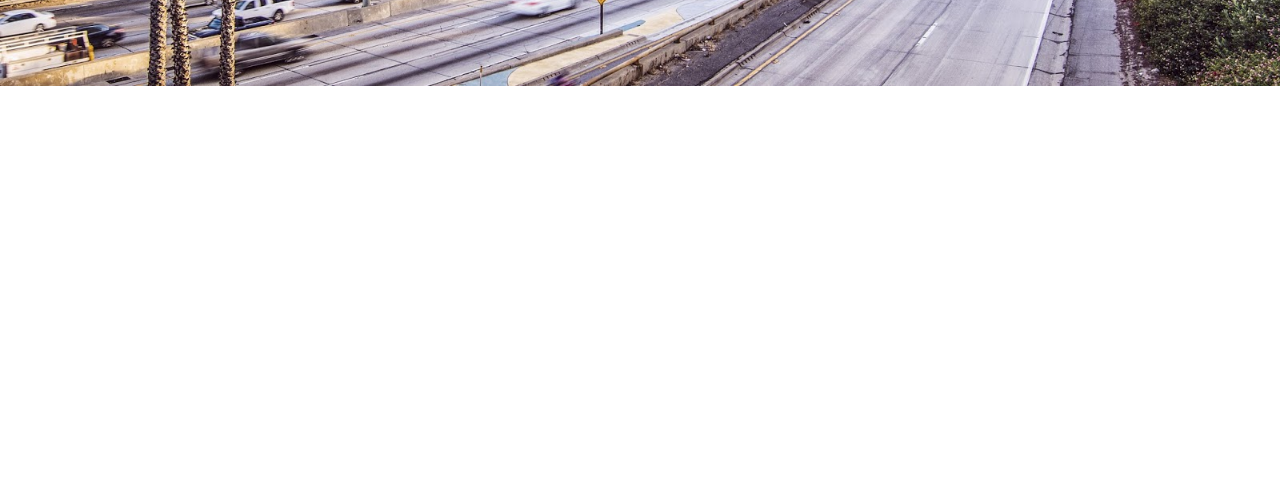
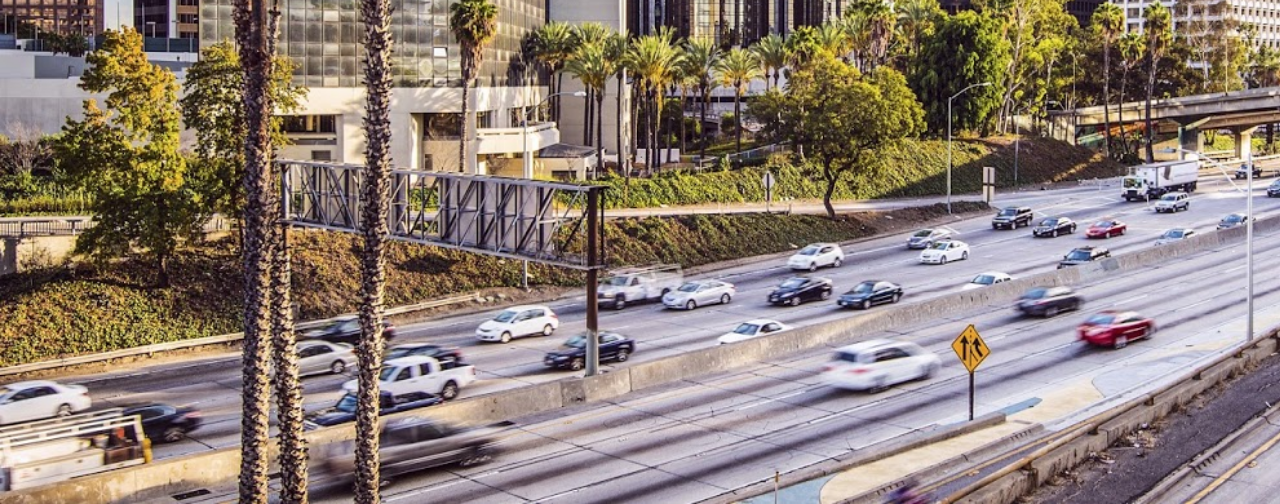
Before and after one commit to shayfwalker/equitablelaws, a website: page index.html in a window 1280 px wide. Shown: the part 594-1098 px from the top of the page. Before the commit the page ends 858 px from the top, so only its background shows below. Drawn offline with Linux system fonts and the light colour scheme; a web font is replaced by a local one.

Commit message:
Third commit

```diff
--- a/css/style.css
+++ b/css/style.css
@@ -1,7 +1,11 @@
+@media screen and (min-width: 480px){
+
+
 	body{
 		position: relative;
-	width:100%;
-	height: 100%;
+		width:1024px;
+		height: 850px;
+		background-color:green;
 
 
 	}
@@ -26,7 +30,7 @@ h1{
 		height:1.5em;
 		color:black;
 		font-size:20px;
-	/*text-align:right;*/
+		text-align:right;
 
 
 
@@ -64,3 +68,9 @@ h1{
 
 
 	}
+
+
+
+
+
+}
--- a/js/main.js
+++ b/js/main.js
@@ -4,7 +4,8 @@ window.onload = function randomImage(){
 				'./img/downtown_1.jpg',
 				'./img/downtown_7.jpg',
 				'./img/downtown_8.jpg',
-				'./img/downtown_10.jpg'
+				'./img/downtown_10.jpg',
+				'./img/downtown_9.jpg'
 					];
 
 		document.body.style.backgroundImage = 'url(' + images[Math.floor(Math.random() * images.length)] +')';
```
Also changed, not shown: img/downtown_9.jpg (added), 2 other files. Lines whose indentation alone changed are shown as unchanged.
